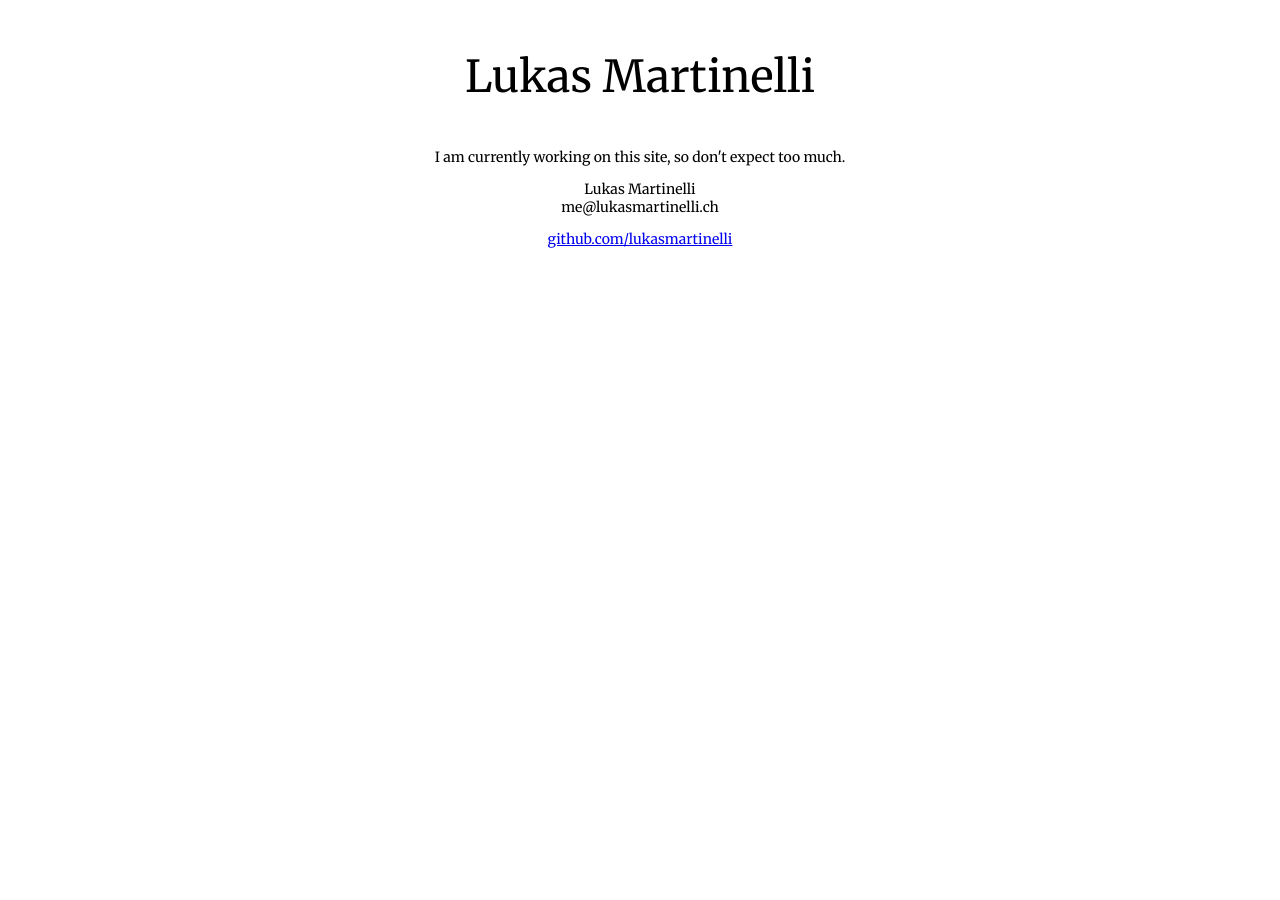
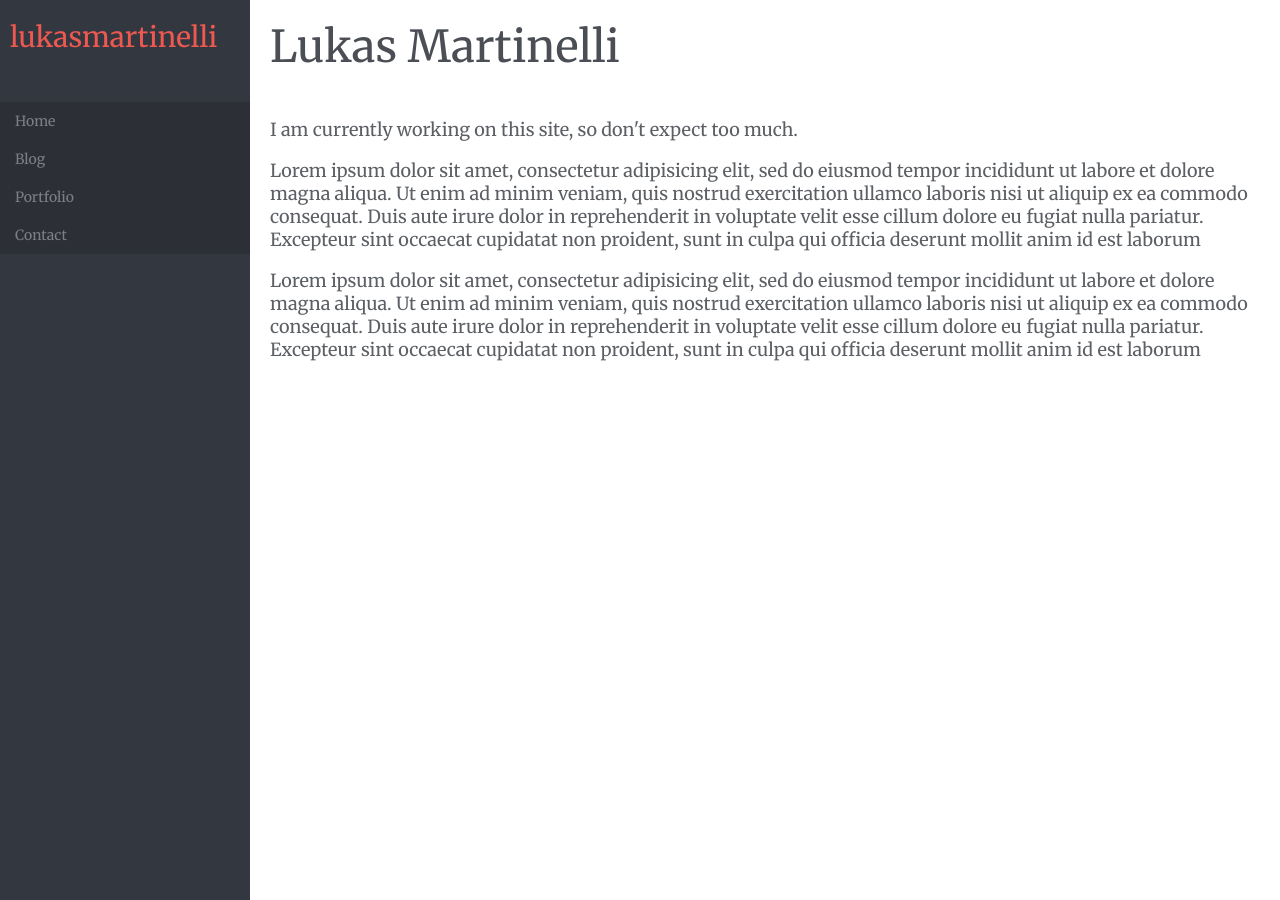
Before and after one commit to lukasmartinelli/lukasmartinelli.github.io, a Jekyll site: the page built from index.html, in a window 1280 px wide and 900 px high. Built offline with Jekyll 4.4.1, drawn with Linux system fonts in a browser that asks for light colours; Markdown is read by kramdown in place of the engine named in the settings.

Commit message:
Added navigation and basic structure

```diff
--- a/_layouts/default.html
+++ b/_layouts/default.html
@@ -14,28 +14,24 @@
 
     </head>
     <body>
-
-        <div class="container">
-          <div class="site">
-            <div class="header">
-              <h1 class="title">{{ site.name }}</h1>
-            </div>
-                {{ content }}
-            <div class="footer">
-              <div class="contact">
-                <p>
-                  Lukas Martinelli<br />
-                  me@lukasmartinelli.ch
-                </p>
-              </div>
-              <div class="contact">
-                <p>
-                  <a href="http://github.com/yourusername/">github.com/lukasmartinelli</a>
-                </p>
-              </div>
-            </div>
+        <div id="container">
+          <div id="sidebar">
+            <header id="logo">
+              <h1>lukasmartinelli</h1>
+            </header>
+            <nav>
+              <ul>
+                <li><a href="">Home</a></li>
+                <li><a href="">Blog</a></li>
+                <li><a href="">Portfolio</a></li>
+                <li><a href="">Contact</a></li>
+              </ul>
+            </nav>
           </div>
-        </div> <!-- /container -->
-
+          <div id="content">
+            <h1>{{ site.name }}</h1>
+            {{ content }}
+          </div>
+        </div>
     </body>
 </html>
--- a/css/main.css
+++ b/css/main.css
@@ -1,8 +1,6 @@
 @import url(http://fonts.googleapis.com/css?family=Merriweather);
 /*****************************************************************************/
-/*
 /* BASE
-/*
 /*****************************************************************************/
 
 /* Global Reset */
@@ -15,17 +13,73 @@ html, body { height: 100%; }
 
 body {
   background-color: #fff;
-  font: 14px 'Merriweather', serif;
-  text-align: center;
+  font: 18px 'Merriweather', serif;
 }
 
 h1, h2, h3, h4, h5, h6 {
   font-family: 'Merriweather', serif;
   font-weight: 400;
-  font-size: 100%; }
+  font-size: 100%;
+  color: #4B4F55;
+}
 
 h1 { margin-bottom: 1em; font-size: 44px; line-height: 54px; }
-p { margin: 1em 0; }
-div.header {
-   margin-top: 50px;
+p {
+	margin: 1em 0;
+	color: #5c6065;
+	font-weight: 300;
 }
+
+/*****************************************************************************/
+/* LAYOUT
+/*****************************************************************************/
+
+#sidebar {
+	position: fixed;
+	width: 250px;
+	height: 100%;
+	background-color: #333740;
+}
+
+#content {
+	margin: 0 0 0 250px;
+	padding: 20px;
+}
+
+/*****************************************************************************/
+/* MODULE
+/*****************************************************************************/
+
+/*Logo*/
+#logo {
+	padding: 10px;
+}
+
+	#logo h1 {
+		color: #ED5951;
+		font-size: 28px;
+	}
+
+/*Nav*/
+#sidebar nav {
+	background-color: #333740;
+
+}
+	#sidebar nav li {
+		list-style: none;
+
+	}
+
+		#sidebar nav li a {
+			display: block;
+			padding: 10px 15px;
+			text-decoration: none;
+			background-color: #2c3036;
+			color: #7D7F85;
+			font-size: 14px;
+		}
+
+		#sidebar nav li a:hover {
+			background-color: #ED5951;
+			color: #ffffff;
+		}
--- a/index.html
+++ b/index.html
@@ -11,4 +11,7 @@ title: Welcome dear visitor
       <li><span>{{ post.date | date_to_string }}</span> &raquo; <a href="{{ post.url }}">{{ post.title }}</a></li>
     {% endfor %}
   </ul>-->
+  <p>Lorem ipsum dolor sit amet, consectetur adipisicing elit, sed do eiusmod tempor incididunt ut labore et dolore magna aliqua. Ut enim ad minim veniam, quis nostrud exercitation ullamco laboris nisi ut aliquip ex ea commodo consequat. Duis aute irure dolor in reprehenderit in voluptate velit esse cillum dolore eu fugiat nulla pariatur. Excepteur sint occaecat cupidatat non proident, sunt in culpa qui officia deserunt mollit anim id est laborum</p>
+  <p>Lorem ipsum dolor sit amet, consectetur adipisicing elit, sed do eiusmod tempor incididunt ut labore et dolore magna aliqua. Ut enim ad minim veniam, quis nostrud exercitation ullamco laboris nisi ut aliquip ex ea commodo consequat. Duis aute irure dolor in reprehenderit in voluptate velit esse cillum dolore eu fugiat nulla pariatur. Excepteur sint occaecat cupidatat non proident, sunt in culpa qui officia deserunt mollit anim id est laborum</p>
+
 </div>
```
